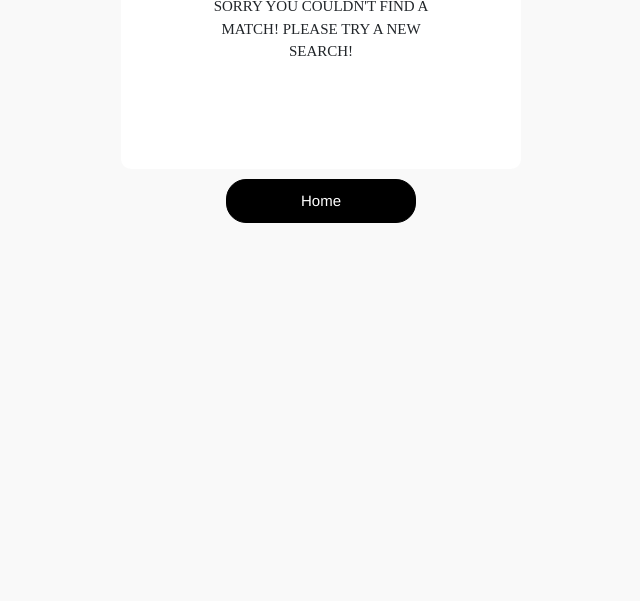
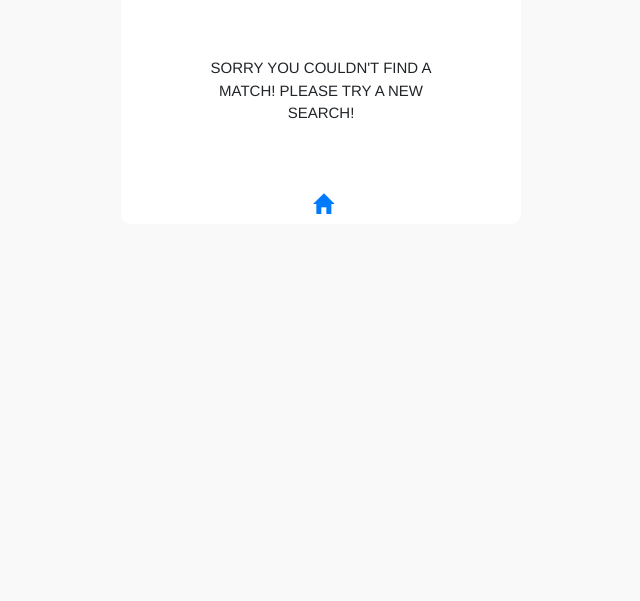
Before and after one commit to bhavnagupta221/DesignShine, a plain HTML site: page html/noMatch.html in a window 1280 px wide. Shown: the part 199-800 px from the top of the page, without its empty margins (319-959 px from the left). Drawn offline with nearby package versions, Linux system fonts and the light colour scheme; a web font is replaced by a local one.

Commit message:
redesigned no match page

```diff
--- a/css/noPair.css
+++ b/css/noPair.css
@@ -1,14 +1,20 @@
+@font-face {
+  font-family: 'Poppins';
+  font-style: normal;
+  font-weight: 400;
+  src: local('Poppins Regular'), local('Poppins-Regular'), url(https://fonts.gstatic.com/s/poppins/v5/pxiEyp8kv8JHgFVrJJfecnFHGPc.woff2) format('woff2');
+  unicode-range: U+0000-00FF, U+0131, U+0152-0153, U+02BB-02BC, U+02C6, U+02DA, U+02DC, U+2000-206F, U+2074, U+20AC, U+2122, U+2191, U+2193, U+2212, U+2215, U+FEFF, U+FFFD;
+}
+
 body{
   background-color: #f9f9f9;
 }
 
 #title {
-  font-family: Futura;
+  font-family: Poppins, Helvetica;
   text-transform: uppercase;
   font-size: 36px;
-  padding: 10px;
   margin: 10px;
-  border: 1px solid black;
   text-align: center;
 }
 
@@ -18,39 +24,36 @@ body{
   width: 400px;
   height: 290px;
   margin: 0 auto;             /*horizontal center*/
-  margin-top: 7%;             /*vertical center*/
+  margin-top: 12%;             /*vertical center*/
+  position: relative;
 }
 
 #sorry {
-  font-family: Futura;
+  font-family: Poppins, Helvetica;
   text-transform: uppercase;
   font-size: 15px;
-  padding: 60px;
+  padding: 50px;
   margin: 10px;
 }
 
 .navbutton{
   font-family: Helvetica;
   font-size: 15px;
-  padding: 10px;
-  border: 1px solid black;
   text-align: center;
-  background-color: black;
-  border-radius: 20px;
   margin-top: 10px;
+  position: absolute;
+  bottom: 5px;
+  left: 48%;
 }
 
 .navbutton a{
   text-decoration: none;
-  color: white;
+
 }
 
-.navbutton:hover{
-  background-color: white;
-  border: 2px dotted black;
+.glyphicon{
+  /*left: 100px;*/
+  padding-top: 20px;
+  font-size: 20px;
+  text-decoration: none;
 }
-
-.navbutton:hover a{
-  color: black;
-  text-transform: uppercase;
-}
--- a/html/noMatch.html
+++ b/html/noMatch.html
@@ -1,6 +1,8 @@
 <!DOCTYPE html>
 <html>
   <head>
+    <link rel="stylesheet" href="https://www.w3schools.com/w3css/4/w3.css">
+    <link rel="stylesheet" href="https://maxcdn.bootstrapcdn.com/bootstrap/3.3.6/css/bootstrap.min.css">
     <link href="../css/bootstrap-theme.min.css" rel="stylesheet">
     <link href="../css/bootstrap.min.css" rel="stylesheet">
     <link href="../css/noPair.css" rel="stylesheet">
@@ -11,7 +13,7 @@
     <div class = "container">
         <div class = "overlay">
           <div class="row justify-content-center">
-            <h2 id = "title col-lg-4"> NO MATCH! </h2>
+            <h2 id = "title"> NO MATCH! </h2>
           </div>
 
           <div class="row justify-content-center">
@@ -19,13 +21,11 @@
               <p> Sorry you couldn't find a match! Please try a new search!</p>
             </div>
           </div>
-      </div>
-
-      <div class="row">
-        <div class = "option col-md-2 offset-md-5 navbutton">
-          <a href="home.html">Home</a>
+          <!--HOME BUTTON-->
+          <div class = "navbutton">
+            <a href="home.html"><i class="glyphicon glyphicon-home"></i></a>
+          </div>
         </div>
-      </div>
 
     </div>
 
```
